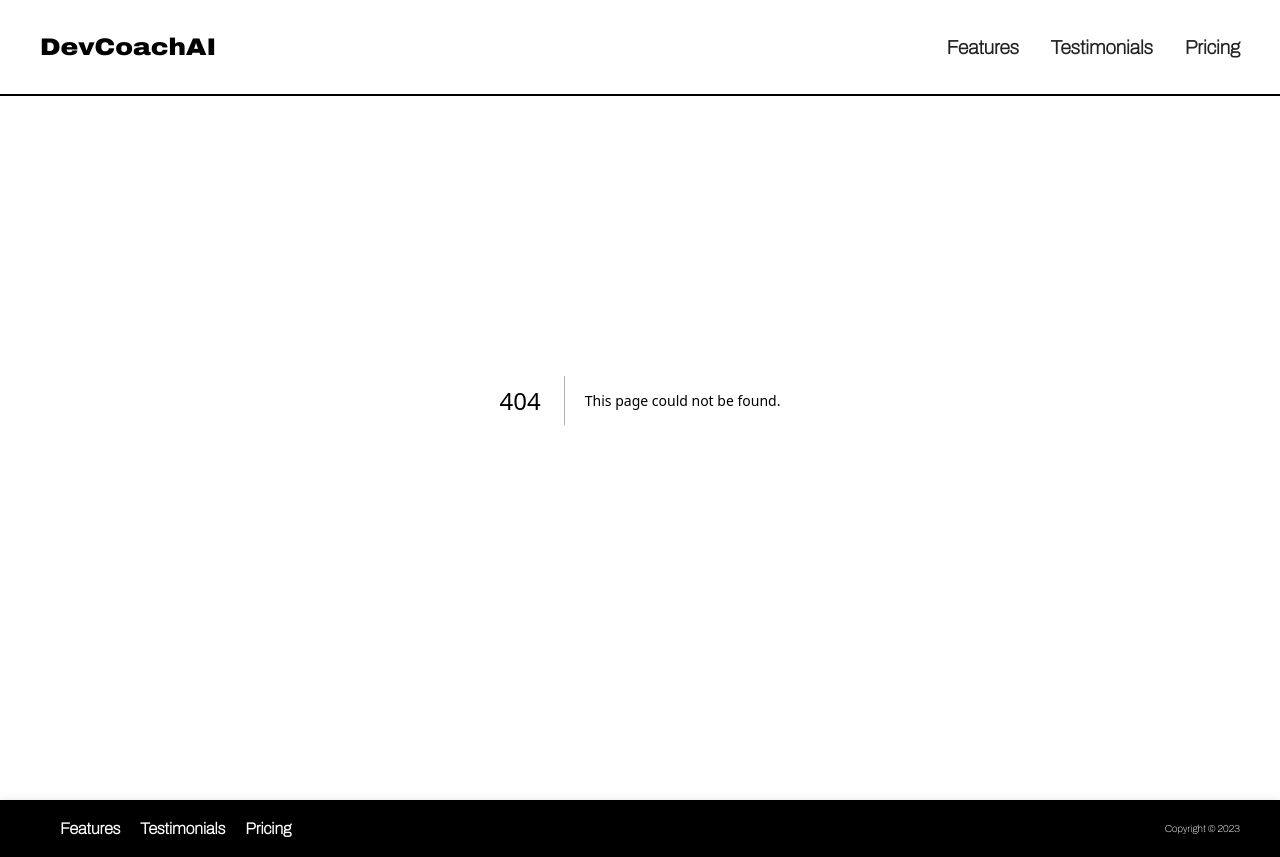
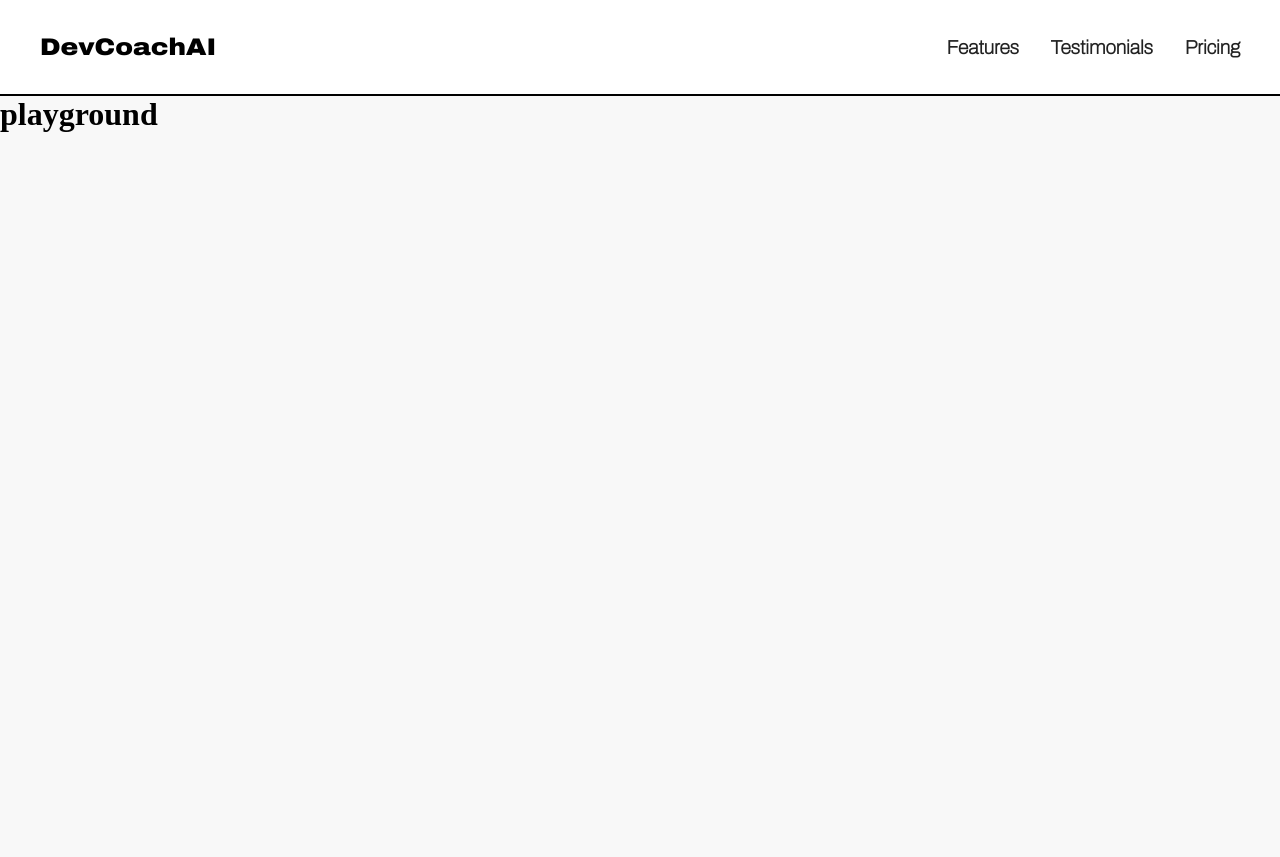
Before and after one commit to matifandy8/ai-app, a Next.js app: page /playground in a window 1280 px wide. Before the commit this address had no page. After the commit the page ends 800 px from the top, so only its background shows below. Built offline with nearby package versions, Linux system fonts and the light colour scheme.

Commit message:
fix: next errors initials

```diff
--- a/src/app/components/Navbar/Navbar.tsx
+++ b/src/app/components/Navbar/Navbar.tsx
@@ -11,7 +11,7 @@ const Navbar: React.FC = () => {
     }
 
     return (
-        <header className="navbar">
+        <div className="navbar">
             <div className="navbar__container">
                 <h1>DevCoachAI</h1>
                 <nav className="navbar__menu">
@@ -38,7 +38,7 @@ const Navbar: React.FC = () => {
                     <span></span>
                 </div>
             </div>
-        </header>
+        </div>
     )
 }
 
--- a/src/app/components/Navbar/styles/Navbar.scss
+++ b/src/app/components/Navbar/styles/Navbar.scss
@@ -14,11 +14,7 @@ $spacingtwo: 9px;
     height: 6rem;
     background-color: #fff;
     border-bottom: 2px solid;
-    position: fixed;
-    top: 0;
-    left: 0;
     width: 100%;
-    z-index: 999;
     font-family: 'Archivo', sans-serif;
 
     // Hamburger styles
@@ -102,7 +98,7 @@ $spacingtwo: 9px;
                 font-weight: 700;
 
                 &:hover {
-                    color: #0066ff;;
+                    color: #0066ff;
                 }
             }
         }
--- a/src/app/globals.scss
+++ b/src/app/globals.scss
@@ -110,7 +110,11 @@ body {
 }
 
 body {
+    height: 100vh;
     background-color: #f8f8f8;
+}
+main {
+    min-height: 100vh;
 }
 
 a {
--- a/src/app/layout.tsx
+++ b/src/app/layout.tsx
@@ -14,9 +14,11 @@ export default function RootLayout({
 }) {
     return (
         <html lang="en">
-            <Navbar />
-            <body>{children}</body>
-            <Footer />
+            <body>
+                <Navbar />
+                <main>{children}</main>
+                <Footer />
+            </body>
         </html>
     )
 }
--- a/src/app/page.tsx
+++ b/src/app/page.tsx
@@ -1,5 +1,3 @@
-'use client'
-
 import { Features } from './components/Features'
 import { Testimonial } from './components/Testimonial'
 import './page.scss'
--- /dev/null
+++ b/src/app/playground/page.tsx
@@ -0,0 +1,7 @@
+export default function Playground() {
+    return (
+        <div>
+            <h1>playground</h1>
+        </div>
+    )
+}
```
